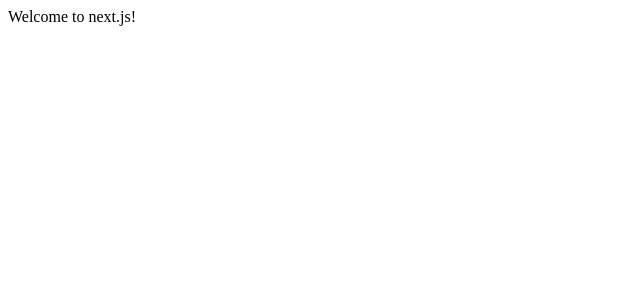
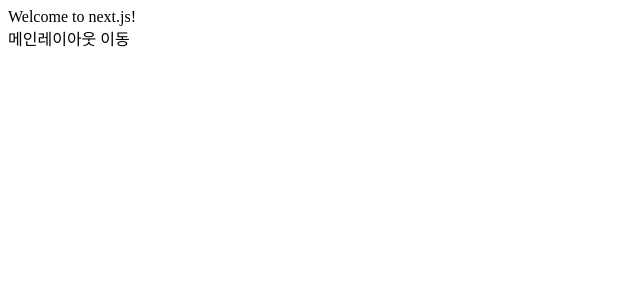
Before and after one commit to sunginHwang/react-next-studty, a Next.js app: page / in a window 1280 px wide. Shown: the top 300 px of the page, without its empty margins (0-640 px from the left). Built offline with nearby package versions, Linux system fonts and the light colour scheme.

Commit message:
#작업내역
next의 경우 라우트 주소가 pages 디렉토리 하위로 고정이기 때문에
Container로 바로 라우트 주소를 지정하지 못하기 때문에 pages -> container 컴포너틑 콜 구조를 생각해서
우선 라우팅 바뀐 부분 작성해봄

```diff
--- /dev/null
+++ b/component/common/layout/Mainlayout.js
@@ -0,0 +1,5 @@
+export default () => {
+    return <div>
+        <h2>this is main layout</h2>
+    </div>
+};
--- a/pages/index.js
+++ b/pages/index.js
@@ -1 +1,10 @@
-export default () => <div>Welcome to next.js!</div>
+import Link from 'next/link'
+
+export default () =>
+    <div>
+        Welcome to next.js!
+        <br/>
+        <Link href='/main'>
+            <span>메인레이아웃 이동</span>
+        </Link>
+    </div>
```
Also changed, not shown: pages/main.js (added, +13 -0 lines).
